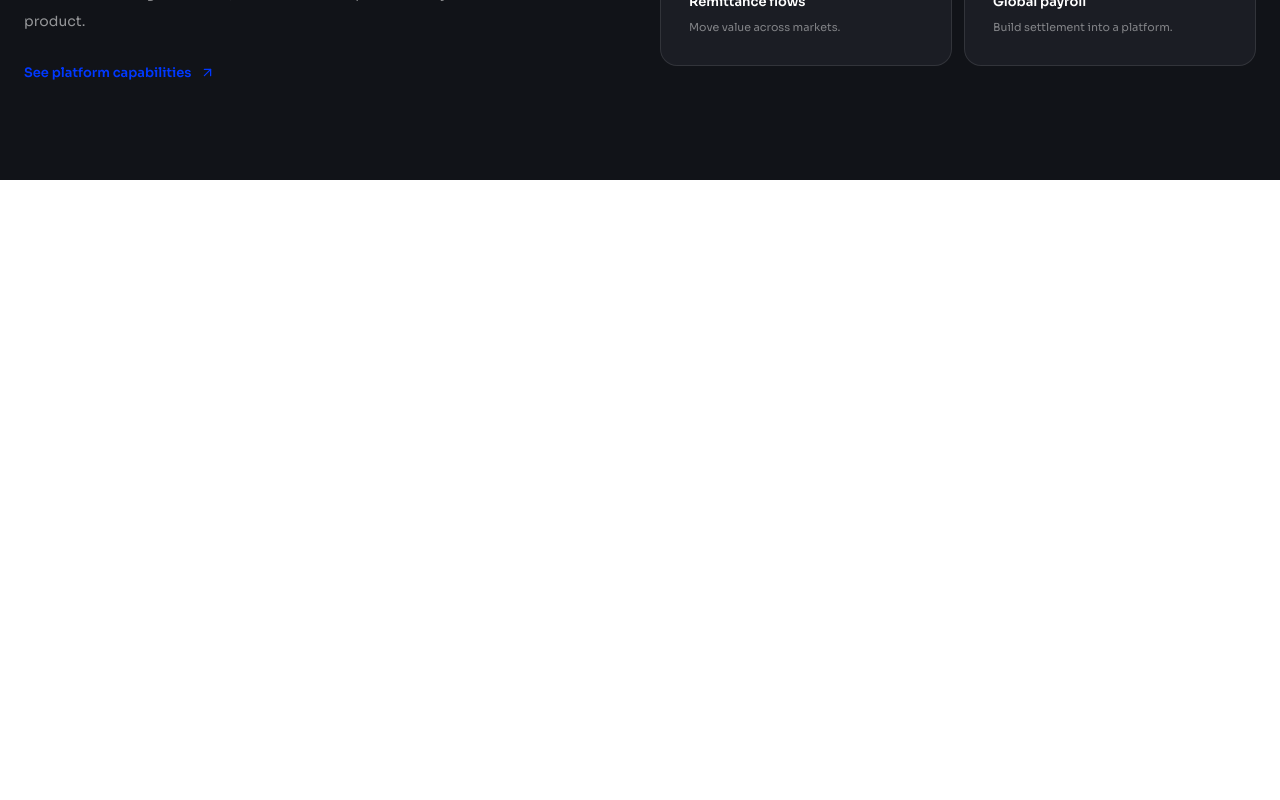
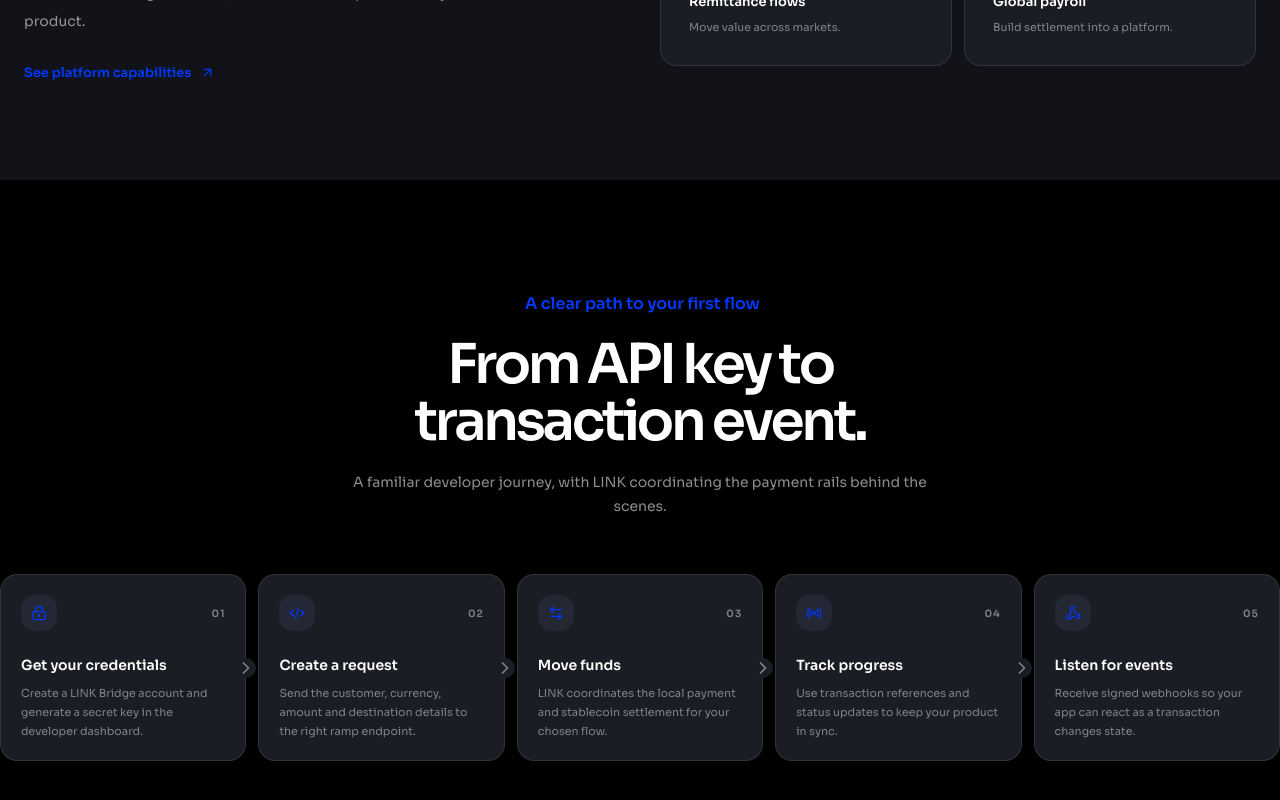
Before and after one commit to heckyobiazi/link-api-view, a Next.js app: page / in a window 1280 px wide. Shown: the part 2475-3275 px from the top of the page. Before the commit the page ends 2655 px from the top, so only its background shows below. Built offline with nearby package versions, Linux system fonts and the light colour scheme.

Commit message:
updated the app/page.tsx file

```diff
--- a/app/page.tsx
+++ b/app/page.tsx
@@ -29,6 +29,14 @@
       "accountName": "Acme Corp"
     }
   }'`;
+
+  const flow = [
+  { number: "01", title: "Get your credentials", copy: "Create a LINK Bridge account and generate a secret key in the developer dashboard.", icon: LockKeyhole },
+  { number: "02", title: "Create a request", copy: "Send the customer, currency, amount and destination details to the right ramp endpoint.", icon: Code2 },
+  { number: "03", title: "Move funds", copy: "LINK coordinates the local payment and stablecoin settlement for your chosen flow.", icon: ArrowLeftRight },
+  { number: "04", title: "Track progress", copy: "Use transaction references and status updates to keep your product in sync.", icon: Radio },
+  { number: "05", title: "Listen for events", copy: "Receive signed webhooks so your app can react as a transaction changes state.", icon: Webhook },
+];
 
 export default function Home() {
   const [isScrolled, setIsScrolled] = useState(false);
@@ -159,6 +167,16 @@
       </div>
     </section>
 
+ <section id="how-it-works" className="bg-black py-24 sm:py-28">
+      <div className="shell">
+        <div className="mx-auto max-w-[630px] text-center">
+          <div className="ml-[5px] not-italic text-[16px] font-semibold text-[#0038ff] justify-center mb-5">A clear path to your first flow</div>
+      <h2 className="text-[clamp(36px,4.4vw,55px)] text-white font-semibold leading-[1.04] tracking-[-.06em]">From API key to transaction event.</h2>
+      <p className="mt-5 text-[14px] leading-6 text-white/55">A familiar developer journey, with LINK coordinating the payment rails behind the scenes.</p></div>
+        <div className="relative mt-14 grid gap-3 sm:grid-cols-2 lg:grid-cols-5">{flow.map(({ number, title, copy, icon: Icon }, i) => <article key={number} className="relative rounded-[17px] border border-white/[.1] bg-[#1b1d24] p-5">
+          <div className="flex items-center justify-between"><span className="grid h-9 w-9 place-items-center rounded-xl bg-[#242834] text-[#0038ff]"><Icon size={16}/></span><span className="text-[10px] font-semibold tracking-[.1em] text-white/45">{number}</span></div><h3 className="mt-6 text-[14px] font-semibold text-white">{title}</h3><p className="mt-2 text-[11px] leading-[1.7] text-white/45">{copy}</p>{i < flow.length - 1 && <ChevronRight className="absolute -right-[11px] top-1/2 z-[1] hidden -translate-y-1/2 rounded-full bg-[#1b1d24] text-white/45 lg:block" size={20}/>}</article>)}</div>
+      </div>
+    </section>
 
 
       </main>
```
